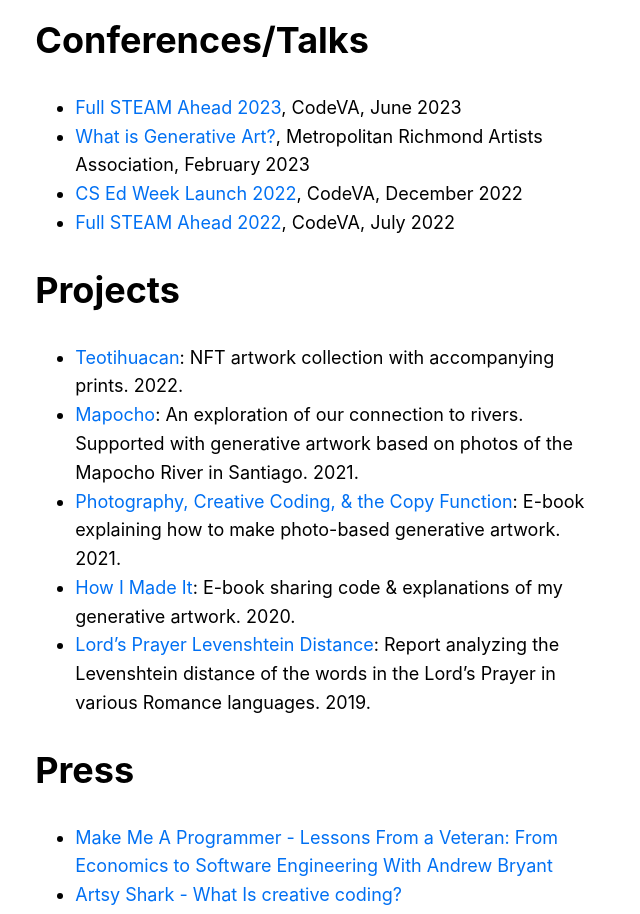
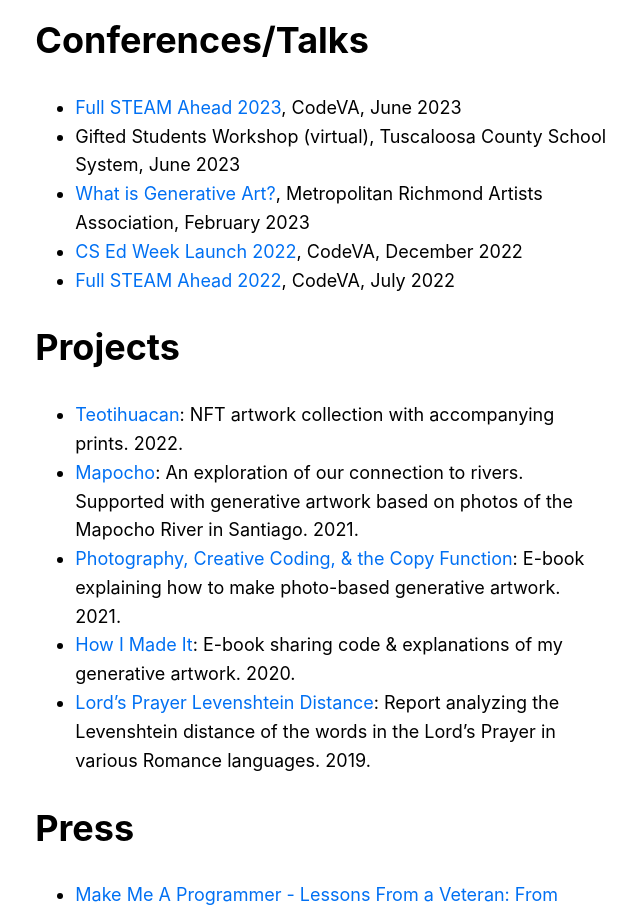
Before and after one commit to apbryant/website, a Next.js app: page /cv in a window 1280 px wide. Shown: the part 3040-3954 px from the top of the page, without its empty margins (318-958 px from the left). Built offline with nearby package versions, Linux system fonts and the light colour scheme.

Commit message:
update cv

```diff
--- a/pages/cv.js
+++ b/pages/cv.js
@@ -87,6 +87,7 @@
   <h1>Conferences/Talks</h1>
   <ul>
     <li><a href="https://www.codevirginia.org/event/full-steam-ahead-2023/">Full STEAM Ahead 2023</a>, CodeVA, June 2023</li>
+    <li>Gifted Students Workshop (virtual), Tuscaloosa County School System, June 2023</li>
   <li><a href="https://metrorichmondart.org/upcoming-event-february-11-2023-andrew-bryant-generative-art/">What is Generative Art?</a>, Metropolitan Richmond Artists Association, February 2023</li>
   <li><a href="https://www.codevirginia.org/event/computer-science-education-week-2022/">CS Ed Week Launch 2022</a>, CodeVA, December 2022</li>
     <li><a href="https://www.codevirginia.org/event/full-steam-ahead-2022/">Full STEAM Ahead 2022</a>, CodeVA, July 2022</li>
```
